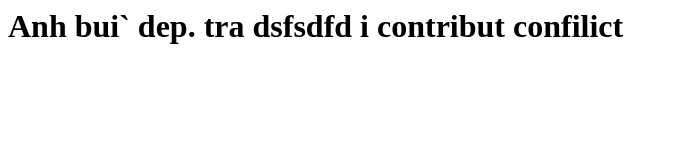
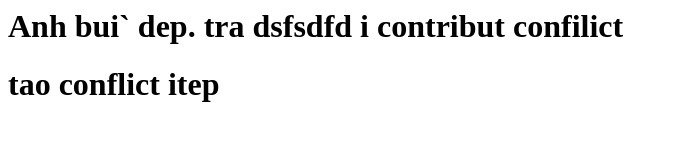
Before and after one commit to nguyenbuitk/test-git, a plain HTML site: page index.html in a window 1280 px wide. Shown: the whole page, without its empty margins (0-678 px from the left). Drawn offline with Linux system fonts and the light colour scheme.

Commit message:
add to conflict

```diff
--- a/index.html
+++ b/index.html
@@ -1 +1,3 @@
 <h1>Anh bui` dep. tra dsfsdfd i contribut confilict</h1>
+
+<h1>tao conflict itep</h1>
```
